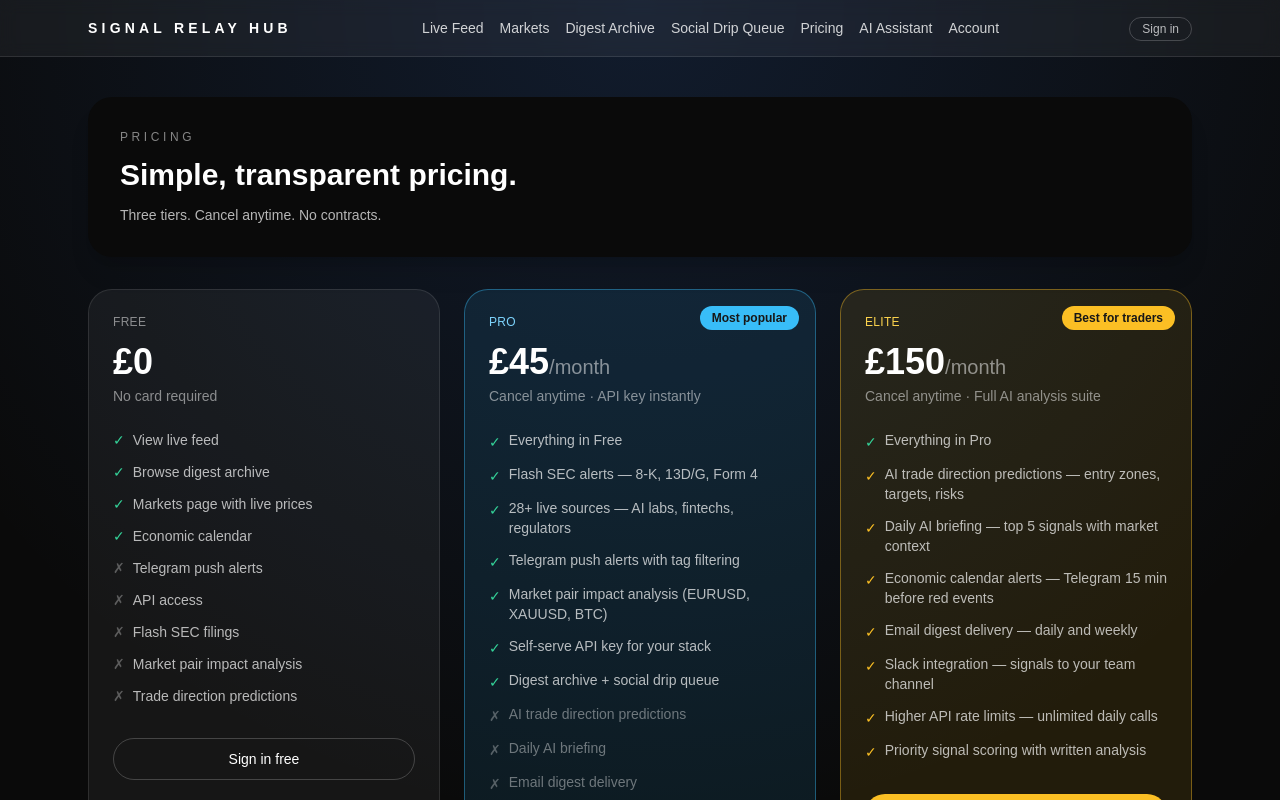
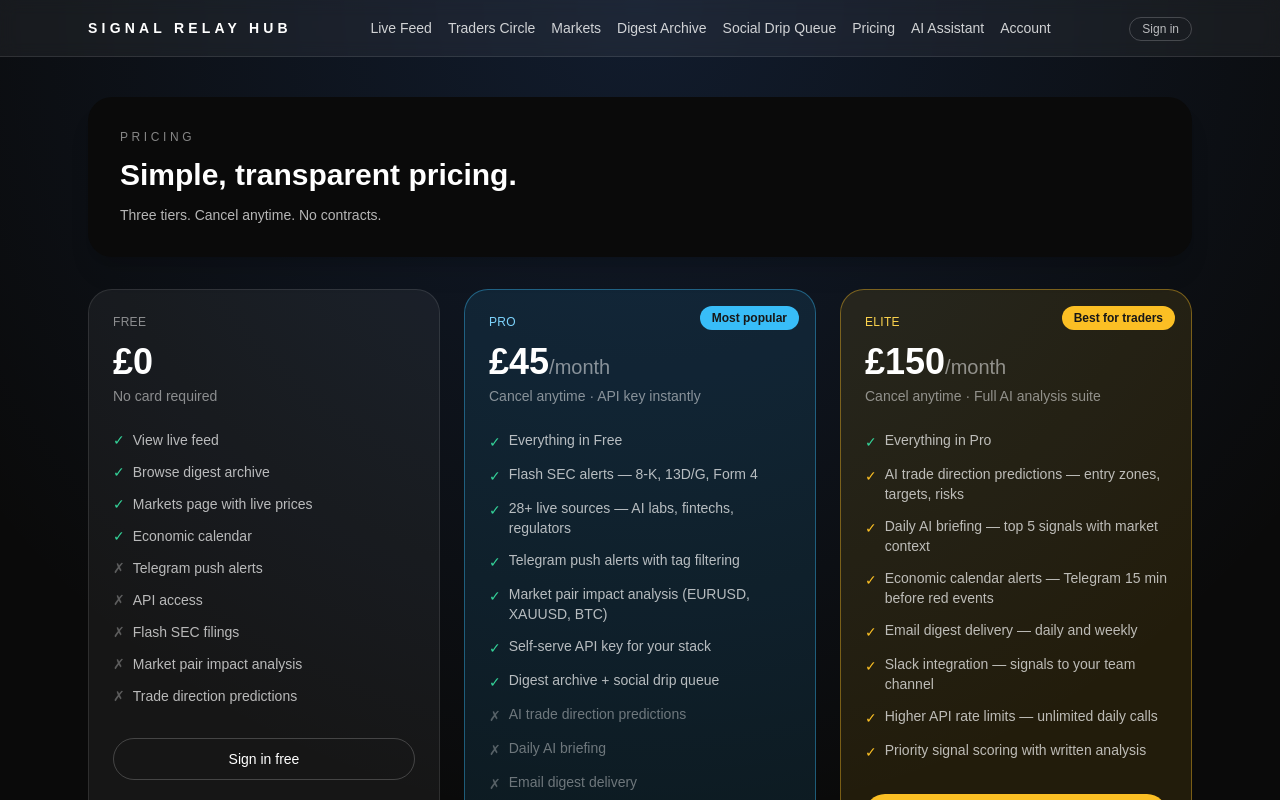
Before and after one commit to SignalRelayFinance/Signal-Relay-Hub, a Next.js app: page /pricing in a window 1280 px wide. Shown: the top 800 px of the page. Built offline with nearby package versions, Linux system fonts and the light colour scheme; no server answers.

Commit message:
Update layout.tsx

```diff
--- a/src/app/(app)/layout.tsx
+++ b/src/app/(app)/layout.tsx
@@ -16,6 +16,7 @@ export default function AppLayout({ children }: { children: React.ReactNode }) {
             </Link>
               <nav className="hidden md:flex items-center gap-4 text-sm text-white/80">
                 <Link className="hover:text-white" href="/feed">Live Feed</Link>
+                <Link className="hover:text-white" href="/traders-circle">Traders Circle</Link>
                 <Link className="hover:text-white" href="/markets">Markets</Link>
                 <Link className="hover:text-white" href="/digests">Digest Archive</Link>
                 <Link className="hover:text-white" href="/drip-queue">Social Drip Queue</Link>
```
